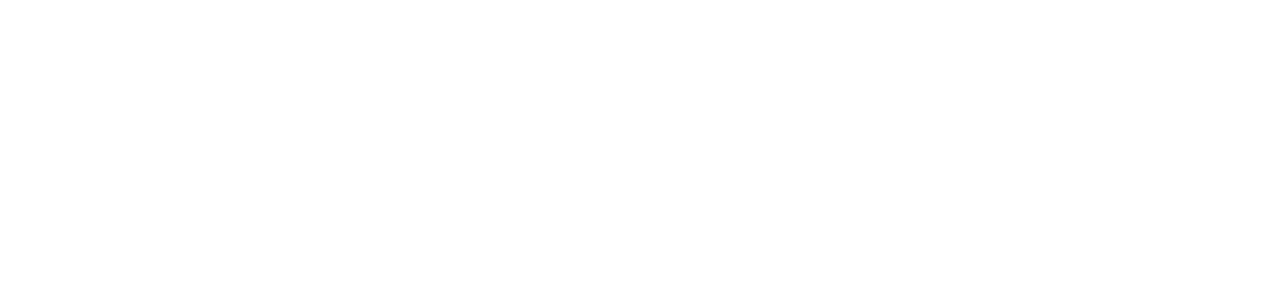
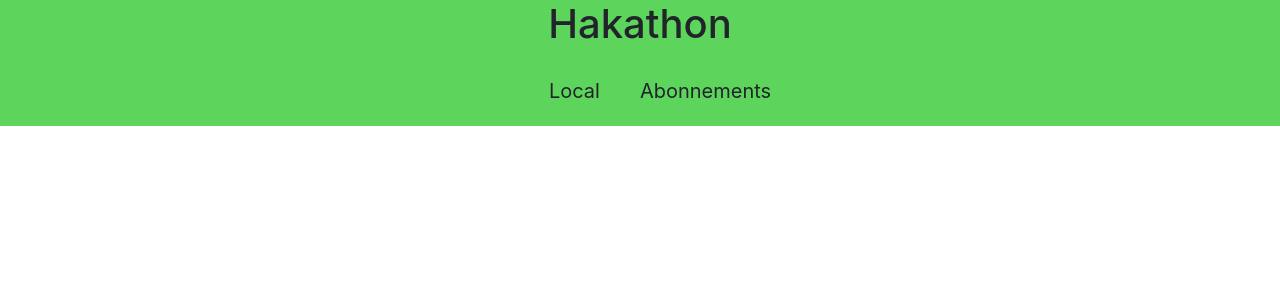
Before and after one commit to Jo88o/akaton-jordano-maxime-cyril, a React (Create React App) app: page / in a window 1280 px wide. Shown: the top 300 px of the page. Built offline with nearby package versions, Linux system fonts and the light colour scheme.

Commit message:
Navbar entamé

```diff
--- a/package.json
+++ b/package.json
@@ -6,6 +6,7 @@
     "@testing-library/jest-dom": "^4.2.4",
     "@testing-library/react": "^9.5.0",
     "@testing-library/user-event": "^7.2.1",
+    "bootstrap": "^4.5.3",
     "react": "^16.14.0",
     "react-dom": "^16.14.0",
     "react-scripts": "3.4.3"
--- a/src/components/NavBar/NavBar.js
+++ b/src/components/NavBar/NavBar.js
@@ -1,13 +1,24 @@
 import React, { Component } from 'react';
+import "./Navbar.css";
+import 'bootstrap/dist/css/bootstrap.min.css';
 
 class NavBar extends Component {
     render() {
         return (
             <div>
-
+                <nav className="bg">
+                    <h1 className="text-center">Hakathon</h1>
+                    <ul>
+                        <li>Local</li>
+                        <li>Abonnements</li>
+                    </ul>
+                </nav>
             </div>
         );
     }
 }
 
 export default NavBar;
+
+//COULEURS : VERT (#5dd55d)
+//           BLEU (#4d79FF)
--- /dev/null
+++ b/src/components/NavBar/Navbar.css
@@ -0,0 +1,14 @@
+.bg {
+    background-color: #5dd55d;
+}
+
+ul {
+    list-style-type: none;
+    display: flex;
+    justify-content: center;
+}
+
+ul li {
+    padding: 20px;
+    font-size: 20px;
+}
```
Also changed, not shown: 1 other file (tests, documents, lock files or other folders).
